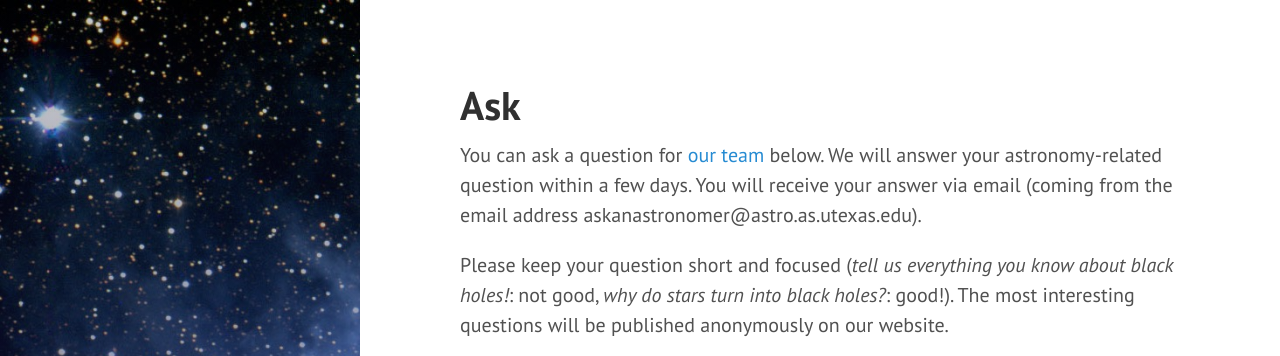
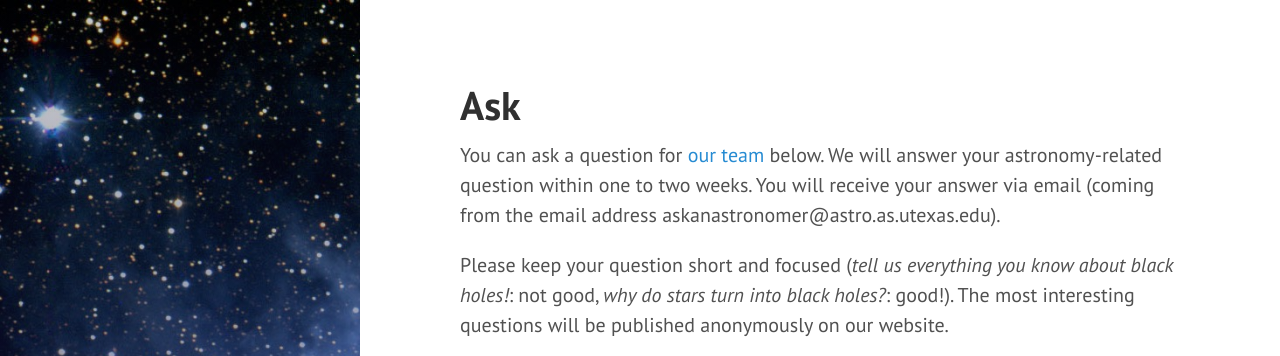
Before and after one commit to askanastronomer/askanastronomer.github.io, a Jekyll site: the page built from ask.md, in a window 1280 px wide and 1228 px high, cut to the strip 0-356 px from the top of the window. Built offline with Jekyll 4.4.1, drawn with Linux system fonts in a browser that asks for light colours; nearby versions of some CDN libraries.

Commit message:
More flexible time window

```diff
--- a/ask.md
+++ b/ask.md
@@ -2,7 +2,7 @@
 layout: page
 title: Ask
 ---
-You can ask a question for [our team](/about) below. We will answer your astronomy-related question within a few days. You will receive your answer via email (coming from the email address askanastronomer@astro.as.utexas.edu).
+You can ask a question for [our team](/about) below. We will answer your astronomy-related question within one to two weeks. You will receive your answer via email (coming from the email address askanastronomer@astro.as.utexas.edu).
 
 Please keep your question short and focused (*tell us everything you know about black holes!*: not good, *why do stars turn into black holes?*: good!). The most interesting questions will be published anonymously on our website.
 
```
